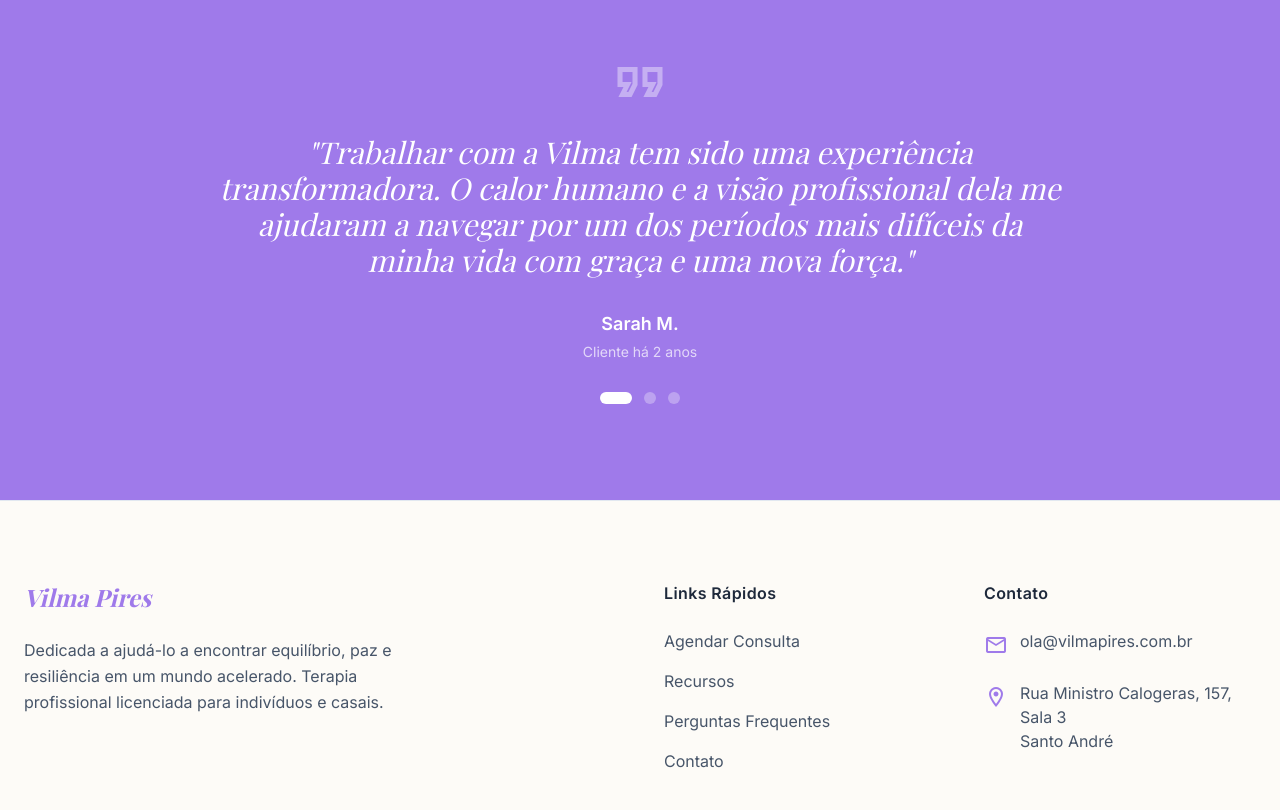
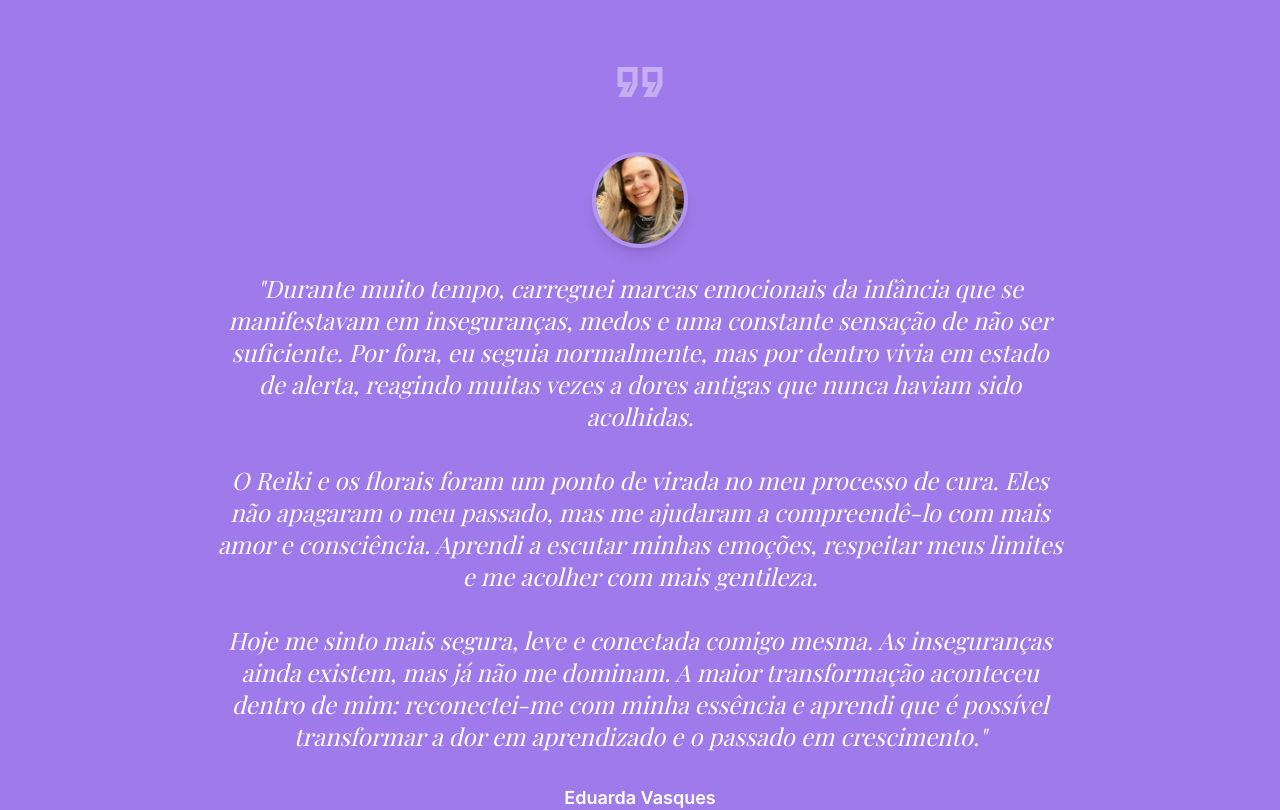
Before and after one commit to glauberfabc/vilma, a React (Vite) app: page / in a window 1280 px wide. Shown: the part 4240-5050 px from the top of the page. Built offline with nearby package versions, Linux system fonts and the light colour scheme; a web font is replaced by a local one.

Commit message:
Update testimonials: add Eduarda and Solange, remove placeholders

```diff
--- a/components/Testimonials.tsx
+++ b/components/Testimonials.tsx
@@ -1,21 +1,22 @@
 
 import React, { useState } from 'react';
+import eduardaImg from '../images/eduarda-vasques.jpg';
+import solangeImg from '../images/solange-vasques.jpg';
+
 
 const TESTIMONIALS = [
+
   {
-    quote: "Trabalhar com a Vilma tem sido uma experiência transformadora. O calor humano e a visão profissional dela me ajudaram a navegar por um dos períodos mais difíceis da minha vida com graça e uma nova força.",
-    author: "Sarah M.",
-    duration: "Cliente há 2 anos",
+    quote: "Durante muito tempo, carreguei marcas emocionais da infância que se manifestavam em inseguranças, medos e uma constante sensação de não ser suficiente. Por fora, eu seguia normalmente, mas por dentro vivia em estado de alerta, reagindo muitas vezes a dores antigas que nunca haviam sido acolhidas.\n\nO Reiki e os florais foram um ponto de virada no meu processo de cura. Eles não apagaram o meu passado, mas me ajudaram a compreendê-lo com mais amor e consciência. Aprendi a escutar minhas emoções, respeitar meus limites e me acolher com mais gentileza.\n\nHoje me sinto mais segura, leve e conectada comigo mesma. As inseguranças ainda existem, mas já não me dominam. A maior transformação aconteceu dentro de mim: reconectei-me com minha essência e aprendi que é possível transformar a dor em aprendizado e o passado em crescimento.",
+    author: "Eduarda Vasques",
+    duration: "Cliente",
+    image: eduardaImg,
   },
   {
-    quote: "Ela cria um ambiente onde você se sente verdadeiramente ouvido e seguro. As ferramentas que ela compartilhou para lidar com a ansiedade mudaram minha vida diária completamente.",
-    author: "James L.",
-    duration: "Cliente há 1 ano",
-  },
-  {
-    quote: "Vilma nos ajudou a encontrar o caminho de volta um para o outro. A abordagem dela para terapia de casal é direta e incrivelmente compassiva.",
-    author: "Elena e Mark",
-    duration: "Terapia de Casal",
+    quote: "Meu relato de tratamento com florais com a radiestesia.\n\nEstá sendo super positivo pra mim...me ajuda demais a me encontrar e cuidar das coisas internas que nem sabia que trazia a tanto tempo em minha vida e que atrapalhava minha evolução.\n\nJá me sinto mais tranquila e liberta e sei que posso melhorar ainda mais.\n\nEsta sendo uma experiência maravilhosa e me fazendo muito bem.\n\nFoi muito bom ter conhecido e aceitado o tratamento.\n\nVou seguir em frente pq sei que vou ser bem melhor a cada dia.\n🙏🏻",
+    author: "Solange Vasques",
+    duration: "Cliente",
+    image: solangeImg,
   },
 ];
 
@@ -27,14 +28,21 @@ const Testimonials: React.FC = () => {
       <div className="max-w-4xl mx-auto px-6 text-center">
         <span className="material-icons-outlined text-6xl opacity-40 mb-10">format_quote</span>
 
-        <div className="relative h-64 md:h-48 flex items-center justify-center">
+        <div className="relative min-h-[300px] flex items-center justify-center">
           {TESTIMONIALS.map((t, idx) => (
             <div
               key={idx}
-              className={`absolute inset-0 flex flex-col items-center justify-center transition-all duration-700 ${activeIdx === idx ? 'opacity-100 translate-y-0' : 'opacity-0 translate-y-8 pointer-events-none'
+              className={`transition-all duration-700 flex flex-col items-center justify-center w-full ${activeIdx === idx ? 'opacity-100 relative translate-x-0' : 'opacity-0 absolute top-0 left-0 translate-x-8 pointer-events-none'
                 }`}
             >
-              <blockquote className="text-2xl md:text-3xl font-display italic leading-snug mb-8">
+              {t.image && (
+                <img
+                  src={t.image}
+                  alt={t.author}
+                  className="w-24 h-24 rounded-full object-cover mb-6 border-4 border-white/20 shadow-lg"
+                />
+              )}
+              <blockquote className="text-xl md:text-2xl font-display italic leading-relaxed mb-8 whitespace-pre-line">
                 "{t.quote}"
               </blockquote>
               <cite className="block not-italic">
```
Also changed, not shown: images/eduarda-vasques.jpg (added), images/solange-vasques.jpg (added).
